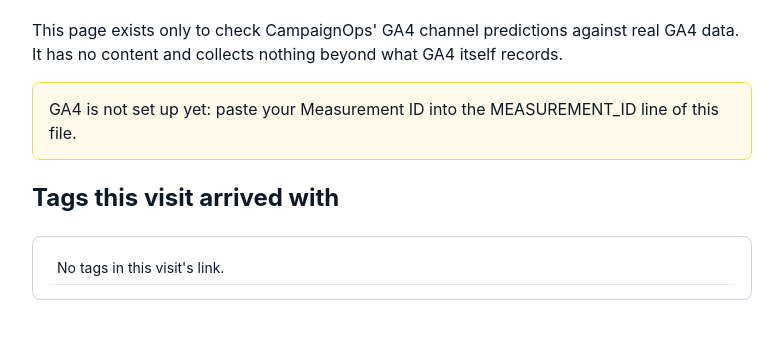
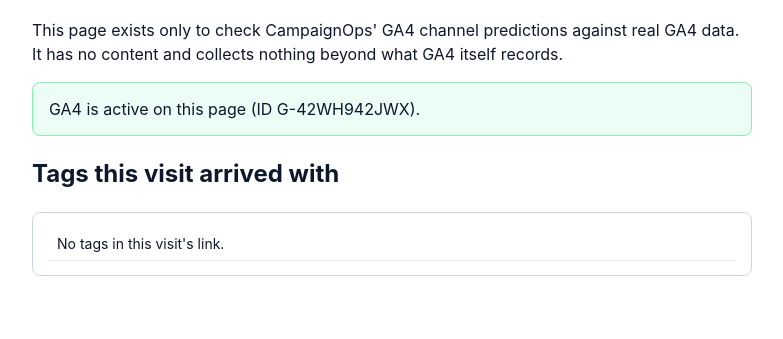
Before and after one commit to ashrithpapai/campaignops, a plain HTML site: page ga4-test.html in a window 1280 px wide. Shown: the part 91-430 px from the top of the page, without its empty margins (248-1031 px from the left). Drawn offline with Linux system fonts and the light colour scheme.

Commit message:
Add GA4 Measurement ID

```diff
--- a/ga4-test.html
+++ b/ga4-test.html
@@ -7,7 +7,7 @@
   <title>CampaignOps GA4 test page</title>
   <script>
     // ===== Paste your GA4 Measurement ID here (it starts with "G-"). This is the ONLY line to edit. =====
-    const MEASUREMENT_ID = 'G-XXXXXXXXXX';
+    const MEASUREMENT_ID = 'G-42WH942JWX';
     // ======================================================================================================
     const READY = /^G-[A-Z0-9]{6,}$/.test(MEASUREMENT_ID) && MEASUREMENT_ID !== 'G-XXXXXXXXXX';
     if (READY) {
```
